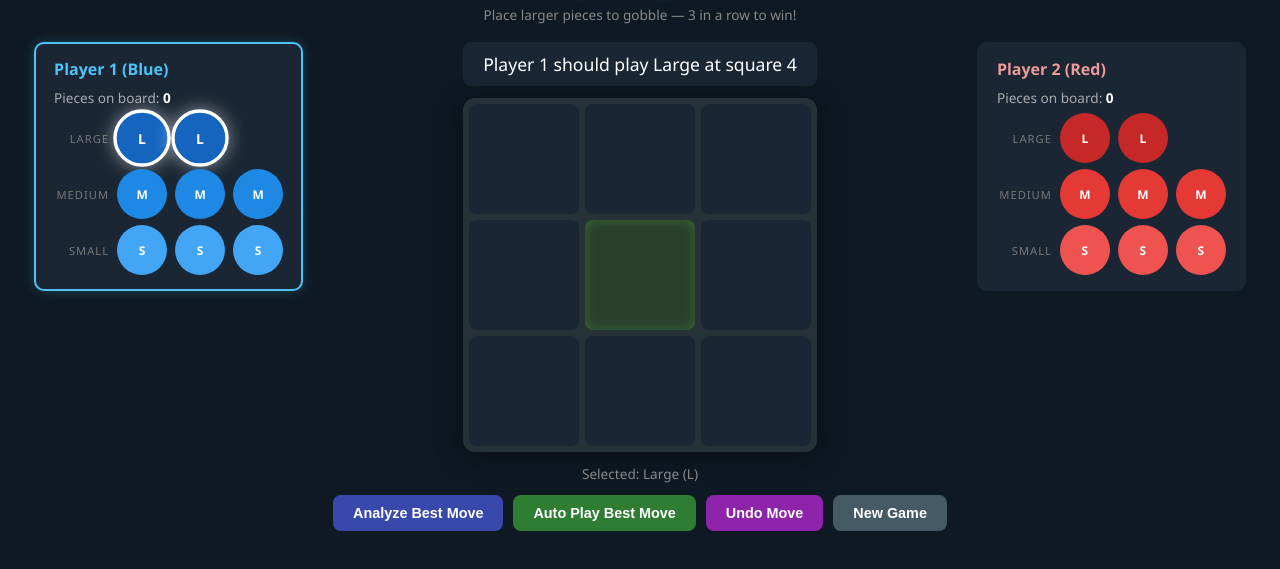
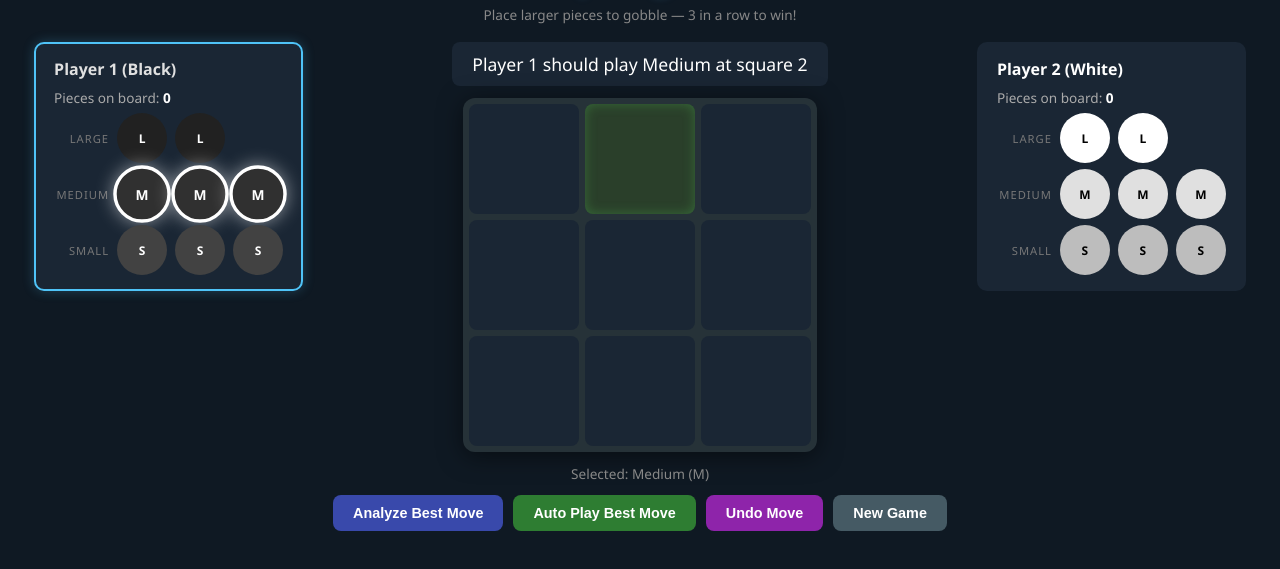
Before and after one commit to Randomgamer111/legendary-octo-robot, a plain HTML site: page index.html in a window 1280 px wide. Both pictures are taken after a click on the button "Analyze Best Move". Shown: the part 75-644 px from the top of the page. Drawn offline with Linux system fonts and the light colour scheme.

Commit message:
Add files via upload

```diff
--- a/index.html
+++ b/index.html
@@ -49,8 +49,8 @@
   .player-panel h3 {
     font-size: 1em; margin-bottom: 8px;
   }
-  .p1 h3 { color: #4fc3f7; }
-  .p2 h3 { color: #ef9a9a; }
+  .p1 h3 { color: #e0e0e0; }
+  .p2 h3 { color: #ffffff; }
   .pieces-played {
     font-size: 0.85em; color: #aaa; margin-bottom: 6px;
   }
@@ -91,12 +91,12 @@
     transform: scale(1.15);
     box-shadow: 0 0 16px rgba(255,255,255,0.5);
   }
-  .inv-piece.p1-piece.L { background: #1565C0; color: #fff; }
-  .inv-piece.p1-piece.M { background: #1E88E5; color: #fff; }
-  .inv-piece.p1-piece.S { background: #42A5F5; color: #fff; }
-  .inv-piece.p2-piece.L { background: #C62828; color: #fff; }
-  .inv-piece.p2-piece.M { background: #E53935; color: #fff; }
-  .inv-piece.p2-piece.S { background: #EF5350; color: #fff; }
+  .inv-piece.p1-piece.L { background: #212121; color: #fff; }
+  .inv-piece.p1-piece.M { background: #303030; color: #fff; }
+  .inv-piece.p1-piece.S { background: #424242; color: #fff; }
+  .inv-piece.p2-piece.L { background: #FFFFFF; color: #000; }
+  .inv-piece.p2-piece.M { background: #E0E0E0; color: #000; }
+  .inv-piece.p2-piece.S { background: #BDBDBD; color: #000; }
 
   /* Board */
   .board {
@@ -135,8 +135,8 @@
   .board-piece.L { width: 90px; height: 90px; font-size: 0.8em; }
   .board-piece.M { width: 66px; height: 66px; }
   .board-piece.S { width: 44px; height: 44px; font-size: 0.6em; }
-  .board-piece.p1-piece { background: radial-gradient(circle, #42A5F5, #1565C0); border: 2px solid #42A5F5; }
-  .board-piece.p2-piece { background: radial-gradient(circle, #EF5350, #C62828); border: 2px solid #EF5350; }
+  .board-piece.p1-piece { background: radial-gradient(circle, #424242, #000000); border: 2px solid #616161; }
+  .board-piece.p2-piece { background: radial-gradient(circle, #FFFFFF, #BDBDBD); border: 2px solid #9E9E9E; color: #000; }
 
   /* Status */
   .status-bar {
@@ -208,7 +208,7 @@
   <!-- Left Panel: Player 1 -->
   <div class="side-panel">
     <div class="player-panel p1 active" id="p1-panel">
-      <h3>Player 1 (Blue)</h3>
+      <h3>Player 1 (Black)</h3>
       <div class="pieces-played">Pieces on board: <strong id="p1-played">0</strong></div>
       <div class="inventory" id="p1-inventory"></div>
     </div>
@@ -230,7 +230,7 @@
   <!-- Right Panel: Player 2 -->
   <div class="side-panel">
     <div class="player-panel p2" id="p2-panel">
-      <h3>Player 2 (Red)</h3>
+      <h3>Player 2 (White)</h3>
       <div class="pieces-played">Pieces on board: <strong id="p2-played">0</strong></div>
       <div class="inventory" id="p2-inventory"></div>
     </div>
@@ -334,6 +334,10 @@ function getLegalMoves(state, player) {
         targets = emptySquares | opp_S;
       } else { // L
         targets = emptySquares | opp_S | opp_M;
+      }
+
+      if (player === 'p1' && state.piecesPlayed.p1 === 0) {
+        targets &= ~(1 << 4); // Clear the center square bit
       }
 
       for (let sq = 0; sq < 9; sq++) {
@@ -476,11 +480,13 @@ function heuristicEvaluation(state, forPlayer) {
     if ((otherOcc & wm) === wm) return -1000000;
   }
 
+  const attackWeight = 40;
+  const defenseWeight = forPlayer === 'p2' ? 150 : 40;
   for (const tm of TWO_MASKS) {
     const for2 = (forOcc & tm) === tm;
     const other2 = (otherOcc & tm) === tm;
-    if (for2 && !other2) score += 40;
-    if (other2 && !for2) score -= 40;
+    if (for2 && !other2) score += attackWeight;
+    if (other2 && !for2) score -= defenseWeight;
   }
 
   score += (state.piecesPlayed[forPlayer] - state.piecesPlayed[other]) * 3;
@@ -922,7 +928,7 @@ function analyzeBestMove() {
       updateSelectedIndicator();
       renderInventory();
 
-      updateStatus(`${playerName} should play ${sizeName[bestMove.size]} at square ${bestMove.square}`);
+      updateStatus(`${playerName} should play ${sizeName[bestMove.size]} at square ${bestMove.square + 1}`);
 
       setTimeout(() => {
         cells[bestMove.square].classList.remove('highlight-target');
@@ -1009,7 +1015,7 @@ function playBestMove(bestMove, btn) {
 
     cells[bestMove.square].classList.remove('highlight-target');
 
-    updateStatus(`${playerName} played ${sizeName[bestMove.size]} → square ${bestMove.square}`);
+    updateStatus(`${playerName} played ${sizeName[bestMove.size]} → square ${bestMove.square + 1}`);
 
     btn.disabled = false;
     btn.textContent = 'Auto Play Best Move';
```
Lines whose indentation alone changed are shown as unchanged.
